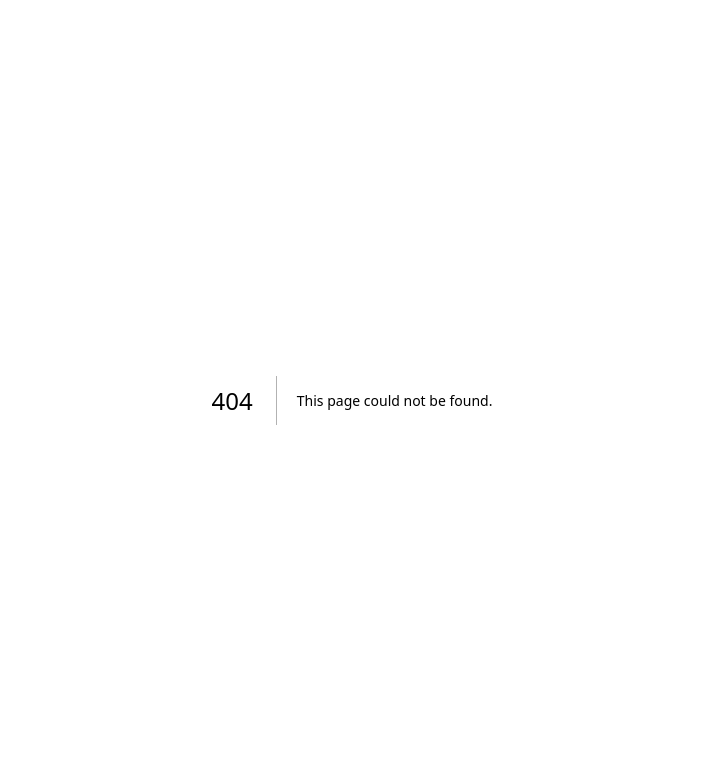
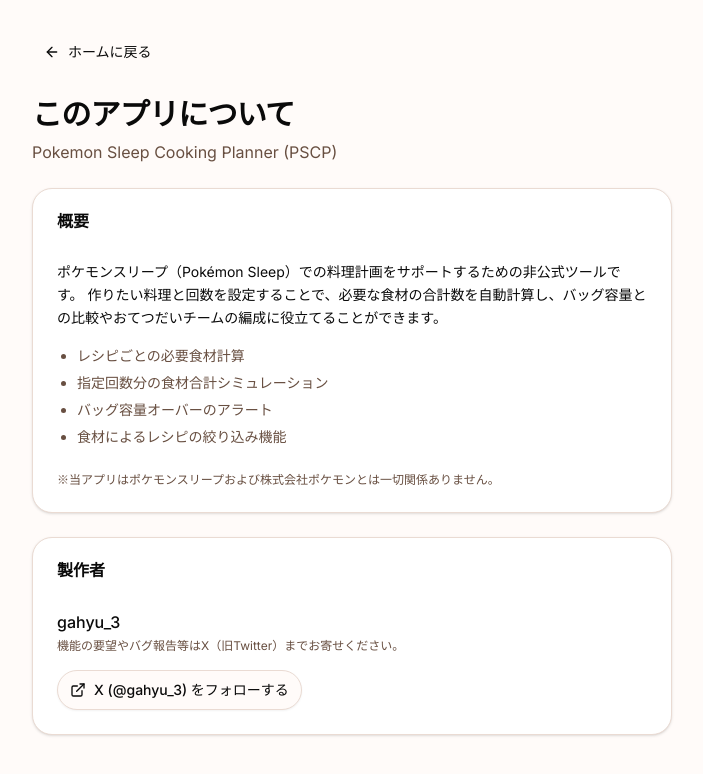
Before and after one commit to hyugayuki/ps_cook_stock_manager, a Next.js app: page /about in a window 1280 px wide. Before the commit this address had no page. Shown: the top 774 px of the page, without its empty margins (288-991 px from the left). Built offline with nearby package versions, Linux system fonts and the light colour scheme.

Commit message:
このアプリについて、ページ追加

```diff
--- /dev/null
+++ b/src/app/about/page.tsx
@@ -0,0 +1,71 @@
+import { Button } from "@/components/ui/button";
+import { Card, CardContent, CardHeader, CardTitle } from "@/components/ui/card";
+import { ArrowLeft, ExternalLink } from "lucide-react";
+import Link from "next/link";
+
+export default function AboutPage() {
+  return (
+    <div className="container mx-auto min-h-screen px-4 py-8 max-w-2xl">
+      <div className="mb-6">
+        <Link href="/">
+          <Button variant="ghost" className="gap-2 pl-0 hover:bg-transparent hover:text-primary">
+            <ArrowLeft className="h-4 w-4" />
+            ホームに戻る
+          </Button>
+        </Link>
+      </div>
+
+      <div className="space-y-6">
+        <div className="space-y-2">
+            <h1 className="text-3xl font-bold tracking-tight">このアプリについて</h1>
+            <p className="text-muted-foreground">
+                Pokemon Sleep Cooking Planner (PSCP)
+            </p>
+        </div>
+
+        <Card>
+          <CardHeader>
+            <CardTitle>概要</CardTitle>
+          </CardHeader>
+          <CardContent className="space-y-4 text-sm leading-relaxed">
+            <p>
+              ポケモンスリープ（Pokémon Sleep）での料理計画をサポートするための非公式ツールです。
+              作りたい料理と回数を設定することで、必要な食材の合計数を自動計算し、バッグ容量との比較やおてつだいチームの編成に役立てることができます。
+            </p>
+            <ul className="list-disc pl-5 space-y-1 text-muted-foreground">
+                <li>レシピごとの必要食材計算</li>
+                <li>指定回数分の食材合計シミュレーション</li>
+                <li>バッグ容量オーバーのアラート</li>
+                <li>食材によるレシピの絞り込み機能</li>
+            </ul>
+             <p className="text-xs text-muted-foreground pt-2">
+                ※当アプリはポケモンスリープおよび株式会社ポケモンとは一切関係ありません。
+            </p>
+          </CardContent>
+        </Card>
+
+        <Card>
+          <CardHeader>
+            <CardTitle>製作者</CardTitle>
+          </CardHeader>
+          <CardContent className="space-y-4">
+            <div className="flex items-center gap-4">
+                <div className="space-y-1">
+                    <p className="font-medium">gahyu_3</p>
+                    <p className="text-xs text-muted-foreground">
+                        機能の要望やバグ報告等はX（旧Twitter）までお寄せください。
+                    </p>
+                </div>
+            </div>
+            <Button asChild variant="outline" className="w-full sm:w-auto">
+              <a href="https://x.com/gahyu_3" target="_blank" rel="noopener noreferrer" className="gap-2">
+                <ExternalLink className="h-4 w-4" />
+                 X (@gahyu_3) をフォローする
+              </a>
+            </Button>
+          </CardContent>
+        </Card>
+      </div>
+    </div>
+  );
+}
--- a/src/components/layout/Header.tsx
+++ b/src/components/layout/Header.tsx
@@ -14,7 +14,8 @@
     PopoverTrigger,
 } from "@/components/ui/popover";
 import { usePlannerStore } from "@/store/usePlannerStore";
-import { Settings as SettingsIcon } from "lucide-react";
+import { Settings as SettingsIcon, Info } from "lucide-react";
+import Link from "next/link";
 import { PlanManager } from "../planner/PlanManager";
 import { GAME_CONSTANTS } from "@/data/constants";
 
@@ -81,6 +82,16 @@
                             />
                         </div>
                     </div>
+                    <div className="border-t pt-4">
+                        <Link href="/about" passHref>
+                            <Button variant="ghost" className="w-full justify-start gap-2 px-2" asChild>
+                                <span>
+                                    <Info className="h-4 w-4" />
+                                    このアプリについて
+                                </span>
+                            </Button>
+                        </Link>
+                    </div>
                 </div>
             </PopoverContent>
           </Popover>
```
Also changed, not shown: .agent/workflows/deploy_to_vercel.md (added).
